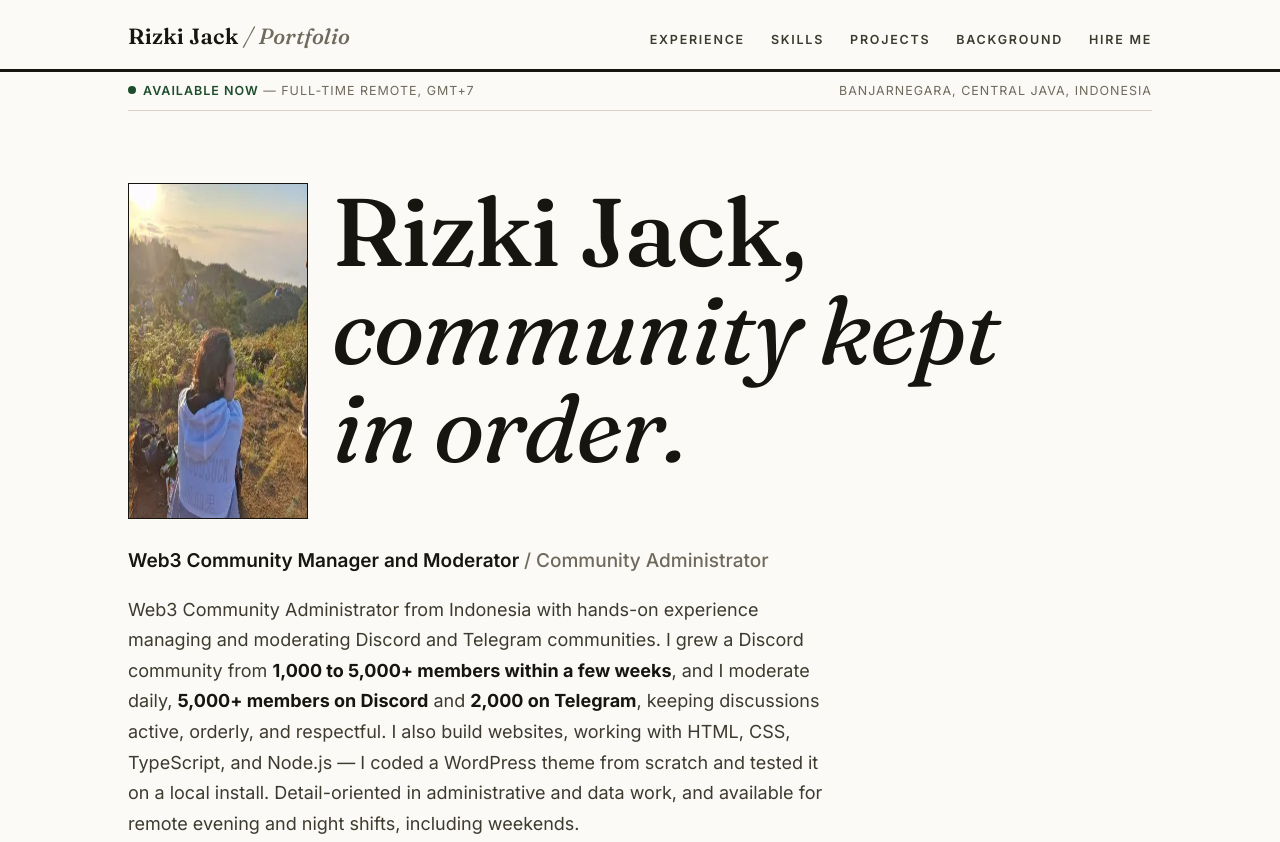
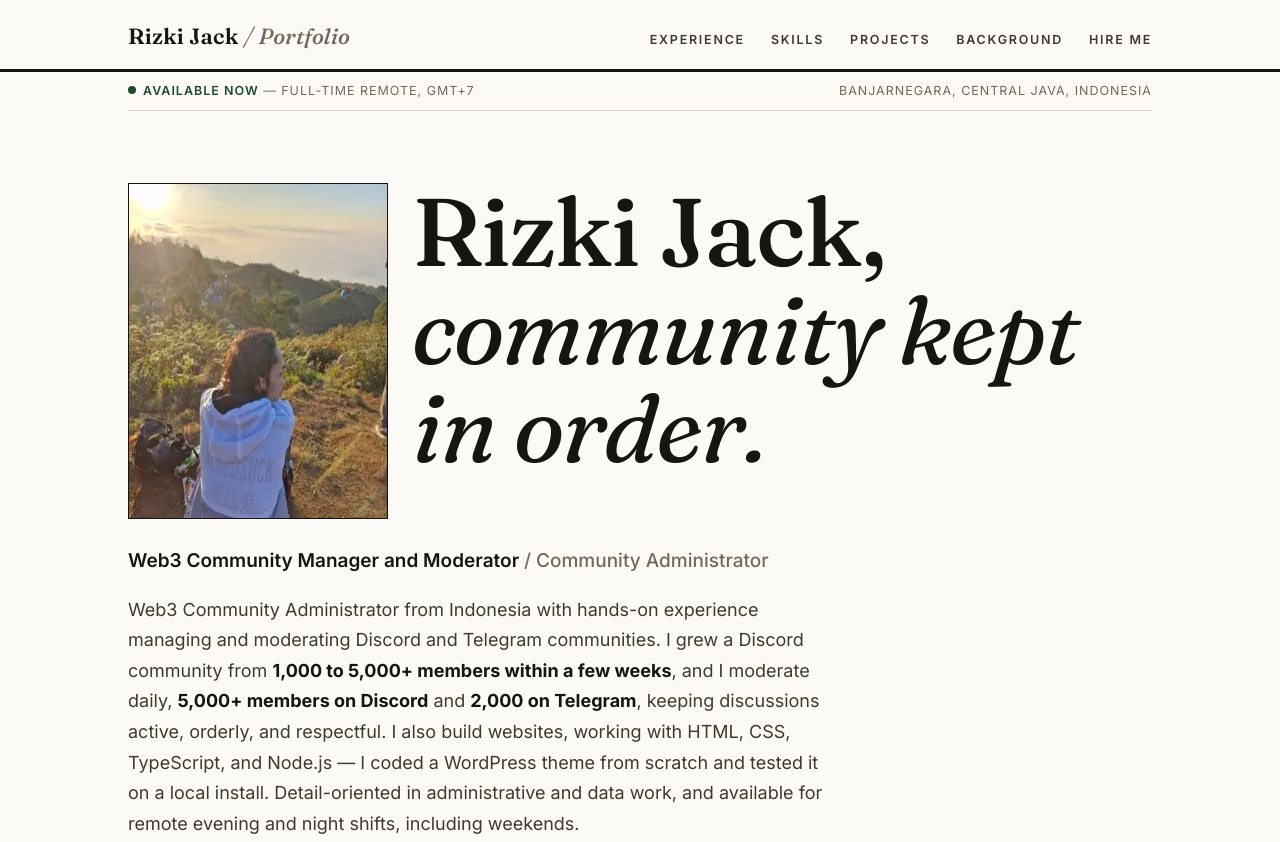
Before and after one commit to Rizkijack/portfolio, a plain HTML site: page index.html in a window 1280 px wide. Shown: the top 842 px of the page. Drawn offline with Linux system fonts and the light colour scheme.

Commit message:
Hero photo wider: 180px -> 260px

```diff
--- a/index.html
+++ b/index.html
@@ -49,7 +49,7 @@
   /* ---------- hero ---------- */
   .hero{padding:72px 0 56px;border-bottom:1px solid var(--hair)}
   .hero-title{display:flex;gap:24px;align-items:flex-start}
-  .hero-title img{display:block;flex:none;width:180px;border:1px solid var(--line)}
+  .hero-title img{display:block;flex:none;width:260px;border:1px solid var(--line)}
   .hero h1{font-family:"Fraunces",Georgia,serif;font-weight:500;font-size:clamp(52px,8.4vw,96px);line-height:1.02;letter-spacing:-.015em}
   .hero h1 em{font-style:italic;font-weight:400}
   .hero .role{margin-top:26px;font-size:19px;font-weight:600}
```
